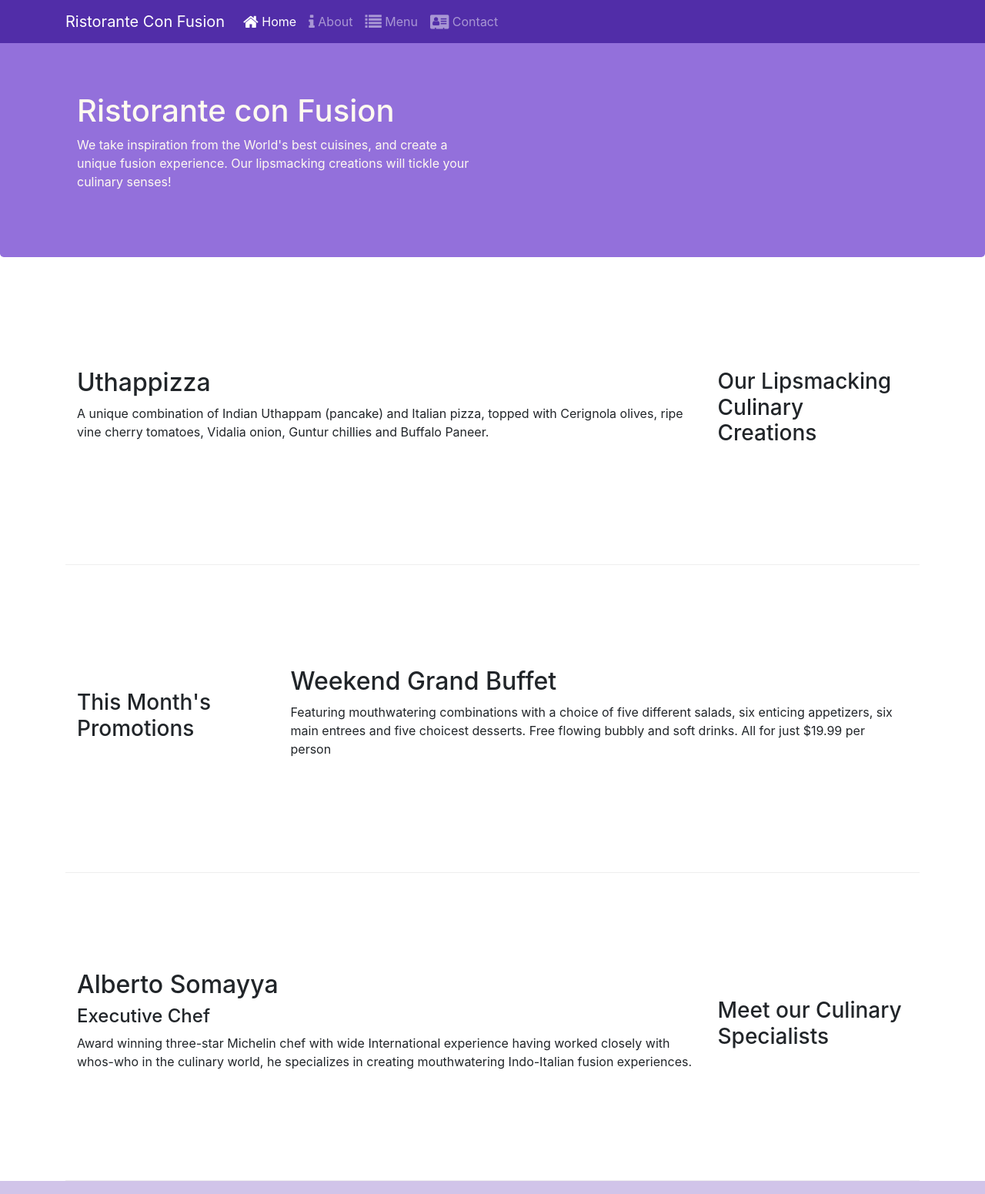
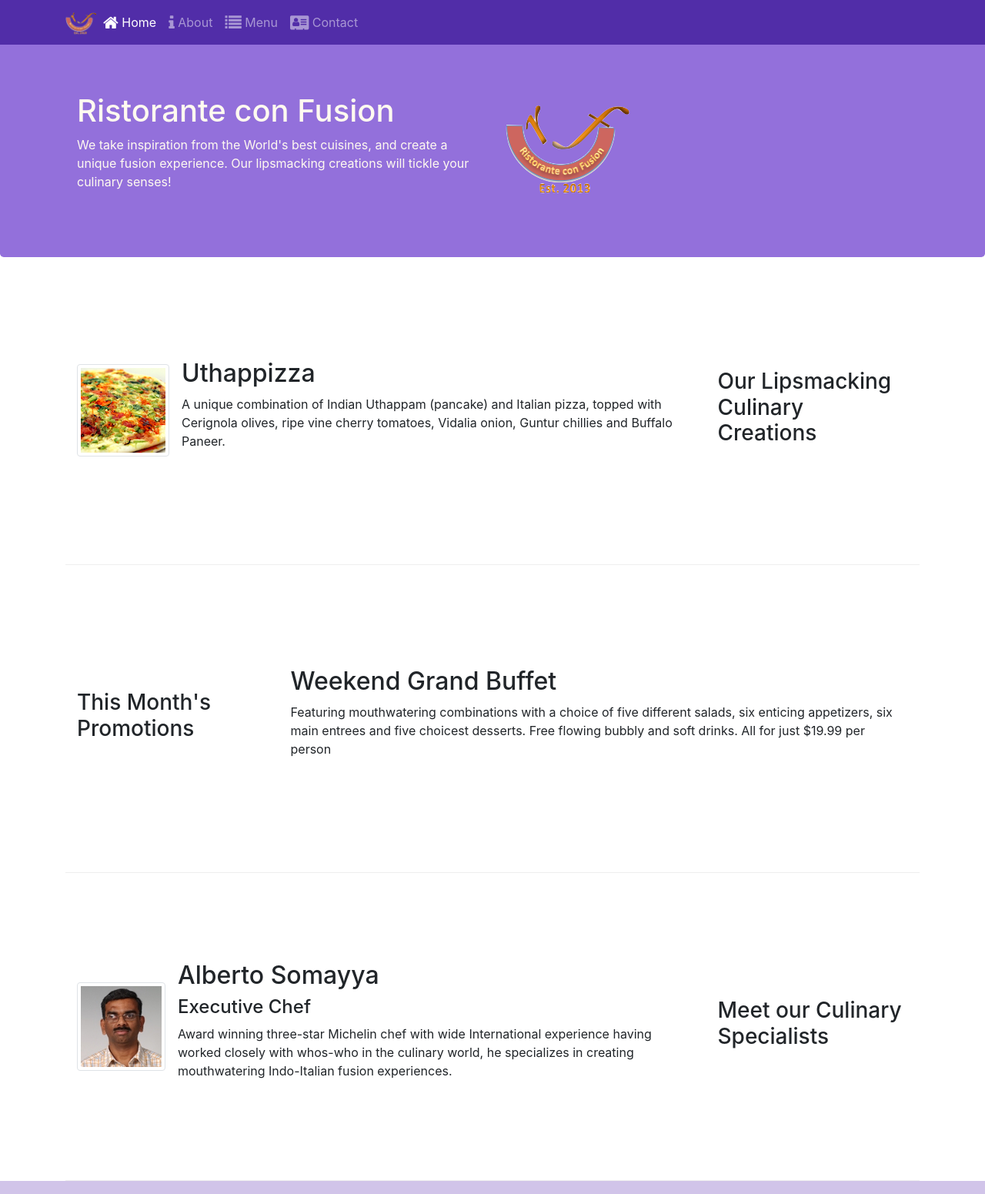
Before and after one commit to kevinwalsh23/Bootstrap, a website: page index.html in a window 1280 px wide. Shown: the top 1551 px of the page at 77% size. Drawn offline with nearby package versions, Linux system fonts and the light colour scheme.

Commit message:
Media Files

```diff
--- a/index.html
+++ b/index.html
@@ -22,7 +22,7 @@
     <nav class="navbar navbar-dark navbar-expand-sm fixed-top">
         <div class="container">
 
-            <a class="navbar-brand" href="#">Ristorante Con Fusion</a>
+            <a class="navbar-brand mr-auto" href="#"><img src="img/logo.png" height="30" width="41"></a>
             <button class="navbar-toggler" type="button" data-toggle="collapse" data-target="#Navbar">
                     <span class="navbar-toggler-icon"></span>
             </button>
@@ -44,7 +44,8 @@
                     <h1>Ristorante con Fusion</h1>
                     <p>We take inspiration from the World's best cuisines, and create a unique fusion experience. Our lipsmacking creations will tickle your culinary senses!</p>
                 </div>
-                <div class="col-12 col-sm-6">
+                <div class="col-12 col-sm align-self-center">
+                    <img src="img/logo.png" class="img-fluid">
                 </div>
             </div>
         </div>
@@ -56,8 +57,16 @@
                 <h3>Our Lipsmacking Culinary Creations</h3>
             </div>
             <div class="col col-sm order-sm-first col-md">
-                <h2>Uthappizza</h2>
-                <p>A unique combination of Indian Uthappam (pancake) and Italian pizza, topped with Cerignola olives, ripe vine cherry tomatoes, Vidalia onion, Guntur chillies and Buffalo Paneer.</p>
+                <div class="media">
+                    <img class="d-flex mr-3 img-thumbnail align-self-center"
+                            src="img/uthappizza.png" alt="Uthappizza">
+                    <div class="media-body">
+                        <h2 class="mt-0">Uthappizza</h2>
+                        <p class="d-none d-sm-block">A unique combination of Indian Uthappam (pancake) and                            Italian pizza, topped with Cerignola olives, ripe vine
+                        cherry tomatoes, Vidalia onion, Guntur chillies and
+                        Buffalo Paneer.</p>
+                    </div>
+                </div>
             </div>
         </div>
 
@@ -77,9 +86,20 @@
                 <h3>Meet our Culinary Specialists</h3>
             </div>
             <div class="col col-sm order-sm-first col-md">
-                <h2>Alberto Somayya</h2>
-                <h4>Executive Chef</h4>
-                <p>Award winning three-star Michelin chef with wide International experience having worked closely with whos-who in the culinary world, he specializes in creating mouthwatering Indo-Italian fusion experiences. </p>
+                <div class="media">
+                    <img class="d-flex mr-3 img-thumbnail align-self-center"
+                            src="img/alberto.png" alt="Alberto Somayya">
+                    <div class="media-body">
+                        <h2 class="mt-0">Alberto Somayya</h2>
+                        <h4>Executive Chef</h4>
+                        <p class="d-none d-sm-block">Award winning three-star Michelin chef with wide
+                            International experience having worked closely with
+                            whos-who in the culinary world, he specializes in
+                            creating mouthwatering Indo-Italian fusion experiences.
+                            </p>
+                    </div>
+                </div>
+
             </div>
         </div>
     </div>
```
Also changed, not shown: aboutus.html (+3 -2 lines), contactus.html (+3 -2 lines), img/Pic.png (added), img/alberto.png (added), img/buffet.png (added), img/logo.png (added), img/uthappizza.png (added), 2 other files.
